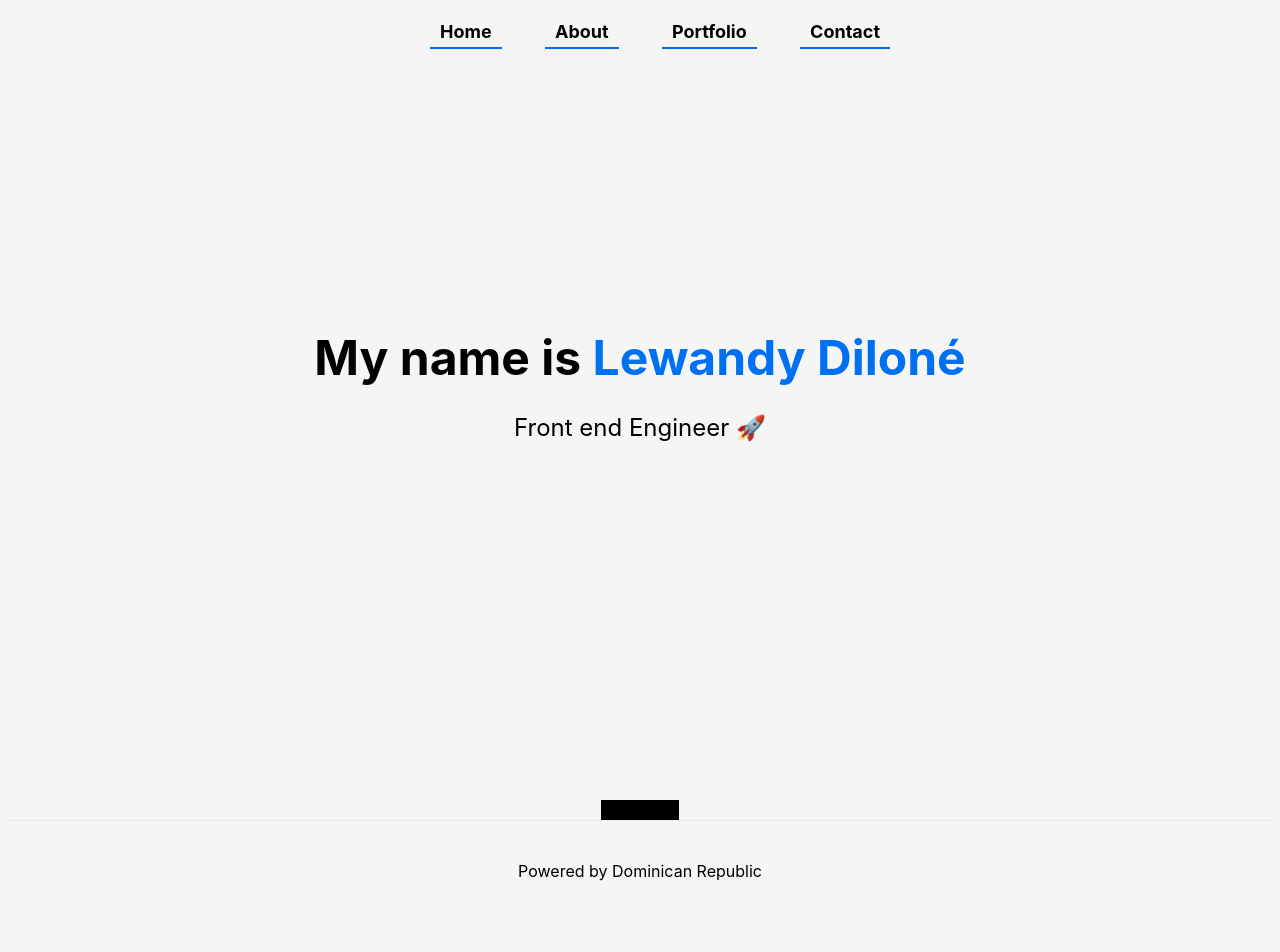
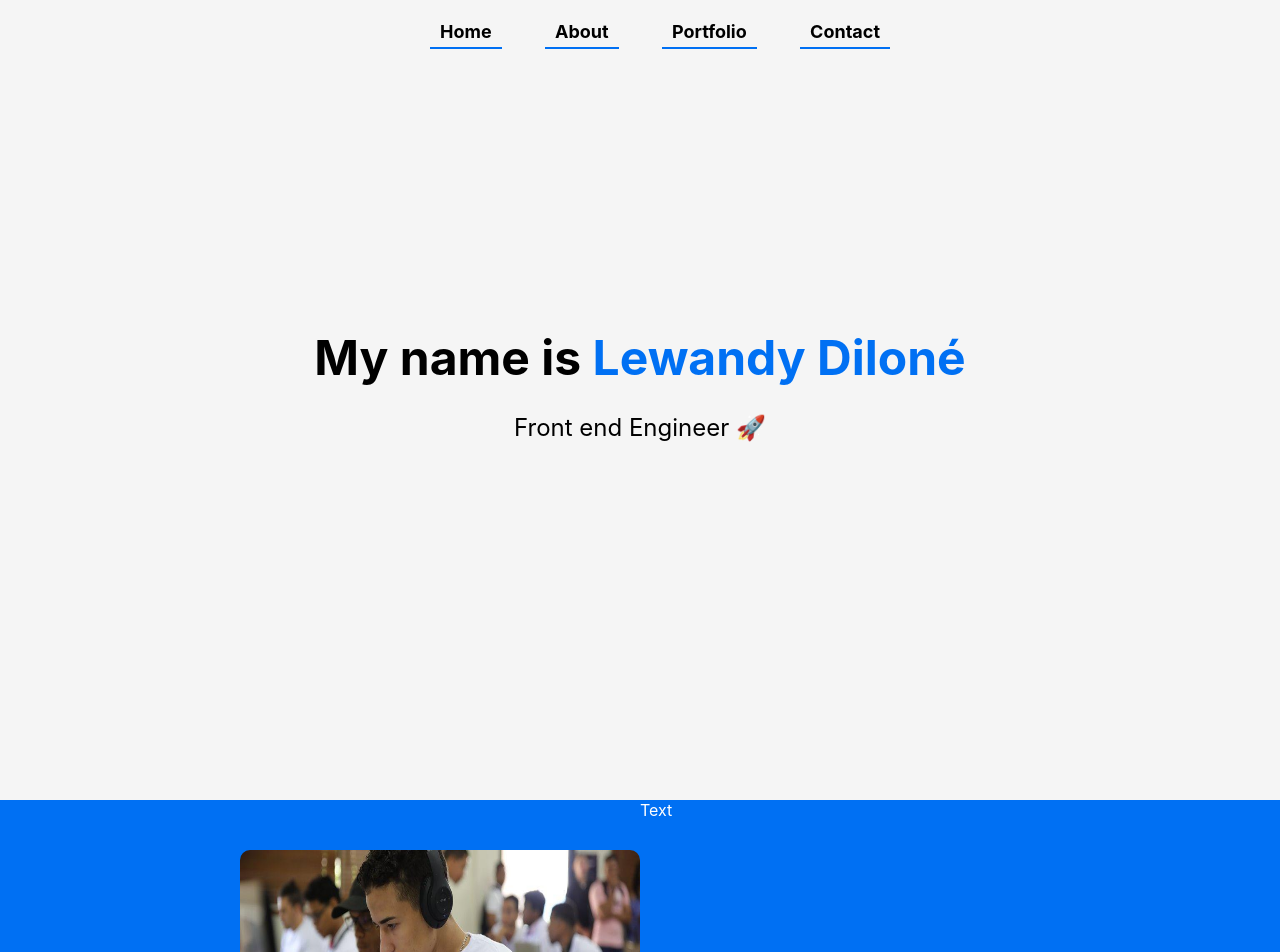
Before and after one commit to lewandy/lewandy.dev, a Next.js app: page / in a window 1280 px wide. Shown: the top 952 px of the page. Before the commit the page ends 920 px from the top, so only its background shows below. Built offline with nearby package versions, Linux system fonts and the light colour scheme.

Commit message:
wip: about page

```diff
--- a/components/About.tsx
+++ b/components/About.tsx
@@ -1,9 +1,12 @@
+import Image from "next/image";
 import styles from "../styles/About.module.css";
 
 export default function About() {
   return (
     <section id="about" className={styles.container}>
-      <div>Image</div>
+      <div className={styles.imageContainer}>
+        <Image className={styles.image} layout="intrinsic" width="400" height="300" src="/me2.jpeg" alt="Selfie picture" />
+      </div>
       <div>Text</div>
     </section>
   );
--- a/styles/About.module.css
+++ b/styles/About.module.css
@@ -1,6 +1,21 @@
 .container {
+  width: 100%;
+  max-height: 100%;
+  display: grid;
+  height: 400px;
+  color: white;
+  padding-left: 10vh;
+  padding-right: 10vh;
+  background: #0070f3;
+  grid-template-columns: 50% 50%;
+}
+
+.imageContainer {
   display: flex;
-  flex: 1;
-  height: 400px;
-  background: #000;
+  align-items: center;
+  justify-content: flex-end;
 }
+
+.image {
+  border-radius: 10px;
+}
--- a/styles/Layout.module.css
+++ b/styles/Layout.module.css
@@ -1,8 +1,7 @@
 .container {
+  display: flex;
   min-height: 100vh;
-  padding: 0 0.5rem;
-  display: flex;
+  align-items: center;
   flex-direction: column;
   justify-content: center;
-  align-items: center;
 }
```
Also changed, not shown: public/me.jpeg (added), public/me2.jpeg (added).
